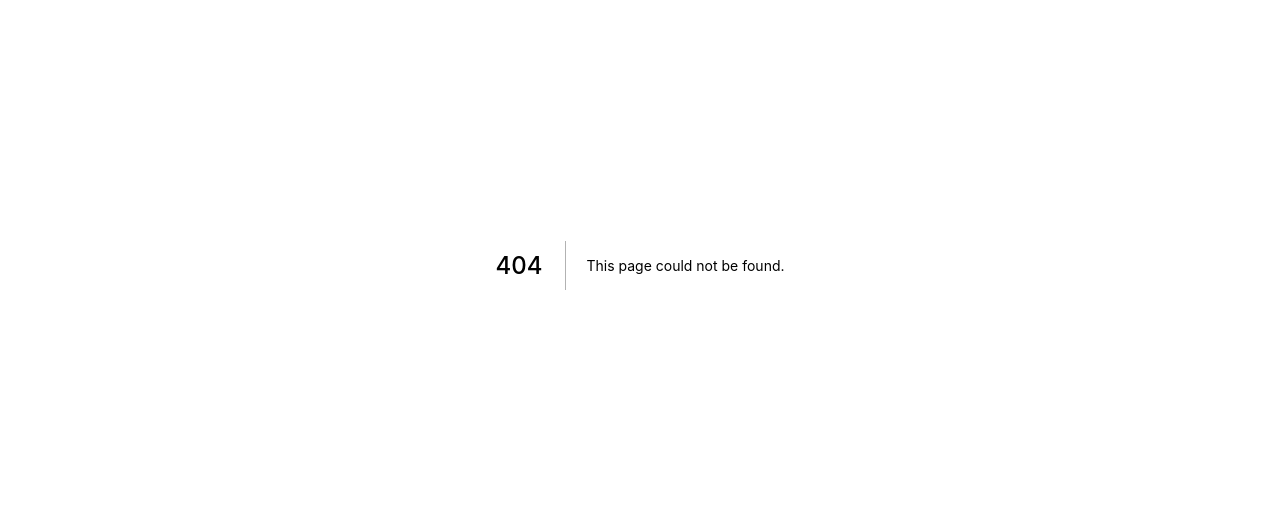
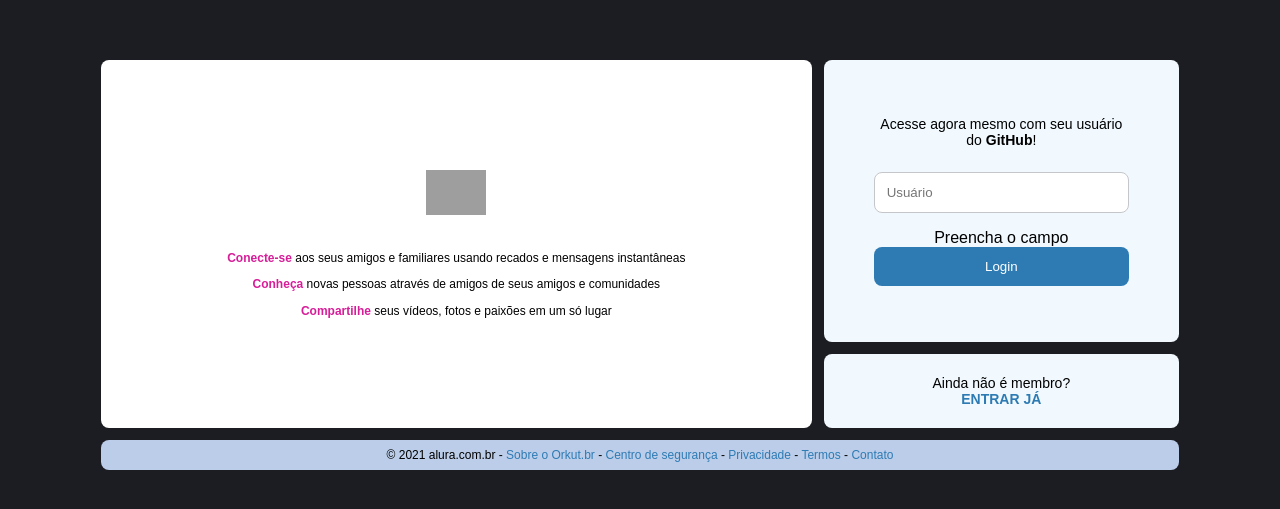
Before and after one commit to GabrielBrandao13/Alurakut, a Next.js app: page /login in a window 1280 px wide. Before the commit this address had no page. Shown: the part 135-644 px from the top of the page. Built offline with nearby package versions, Linux system fonts and the light colour scheme; grey boxes are pictures that could not be loaded.

Commit message:
Aula 5 finalizada

```diff
--- a/package.json
+++ b/package.json
@@ -8,7 +8,9 @@
   },
   "dependencies": {
     "datocms-client": "^3.4.11",
+    "jsonwebtoken": "^8.5.1",
     "next": "latest",
+    "nookies": "^2.5.2",
     "react": "^17.0.2",
     "react-dom": "^17.0.2",
     "react-is": "^17.0.2",
--- a/pages/api/comunidades.js
+++ b/pages/api/comunidades.js
@@ -8,7 +8,7 @@
 
         const client = new SiteClient(token)
 
-        const { title, imageUrl, creatorSlug } = JSON.parse(req.body)
+        const { title, imageUrl, creatorSlug } = req.body
 
         const record = await client.items.create({
             itemType: '967668',
--- /dev/null
+++ b/pages/login.js
@@ -0,0 +1,82 @@
+import React from 'react';
+
+import { useRouter } from 'next/router';
+
+import nookies from 'nookies';
+
+export default function LoginScreen() {
+    const router = useRouter();
+    const [githubUser, setGithubUser] = React.useState('');
+
+
+    async function handleLogin(e) {
+        e.preventDefault()
+
+        const res = await fetch('https://alurakut.vercel.app/api/login', {
+            method: 'POST',
+            headers: {
+                'Content-Type': 'application/json'
+            },
+            body: JSON.stringify({
+                githubUser
+            })
+        })
+
+        const dados = await res.json()
+        const { token } = dados
+        nookies.set(null, 'USER_TOKEN', token, {
+            path: '/',
+            maxAge: 86400 * 7
+        })
+
+        router.push('/')
+    }
+
+    return (
+        <main style={{ display: 'flex', flex: 1, alignItems: 'center', justifyContent: 'center' }}>
+            <div className="loginScreen">
+                <section className="logoArea">
+                    <img src="https://alurakut.vercel.app/logo.svg" />
+
+                    <p><strong>Conecte-se</strong> aos seus amigos e familiares usando recados e mensagens instantâneas</p>
+                    <p><strong>Conheça</strong> novas pessoas através de amigos de seus amigos e comunidades</p>
+                    <p><strong>Compartilhe</strong> seus vídeos, fotos e paixões em um só lugar</p>
+                </section>
+
+                <section className="formArea">
+                    <form className="box" onSubmit={handleLogin}>
+                        <p>
+                            Acesse agora mesmo com seu usuário do <strong>GitHub</strong>!
+                        </p>
+                        <input
+                            placeholder="Usuário"
+                            value={githubUser}
+                            onChange={e => setGithubUser(e.target.value)}
+                        />
+                        {!githubUser.trim() && 'Preencha o campo'}
+                        <button type="submit">
+                            Login
+                        </button>
+                    </form>
+
+                    <footer className="box">
+                        <p>
+                            Ainda não é membro? <br />
+                            <a href="/login">
+                                <strong>
+                                    ENTRAR JÁ
+                                </strong>
+                            </a>
+                        </p>
+                    </footer>
+                </section>
+
+                <footer className="footerArea">
+                    <p>
+                        © 2021 alura.com.br - <a href="/">Sobre o Orkut.br</a> - <a href="/">Centro de segurança</a> - <a href="/">Privacidade</a> - <a href="/">Termos</a> - <a href="/">Contato</a>
+                    </p>
+                </footer>
+            </div>
+        </main>
+    )
+}
```
Also changed, not shown: pages/index.js (+39 -13 lines), 1 other file (tests, documents, lock files or other folders).
